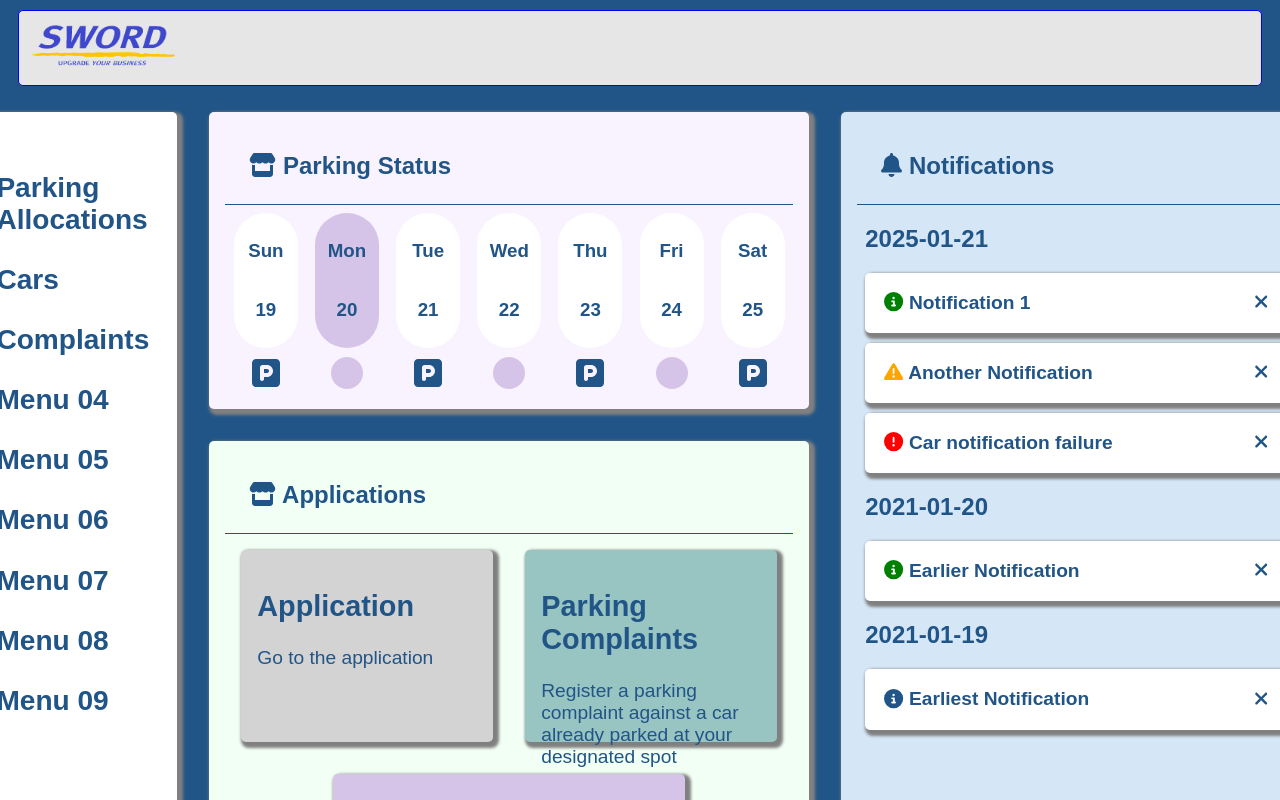
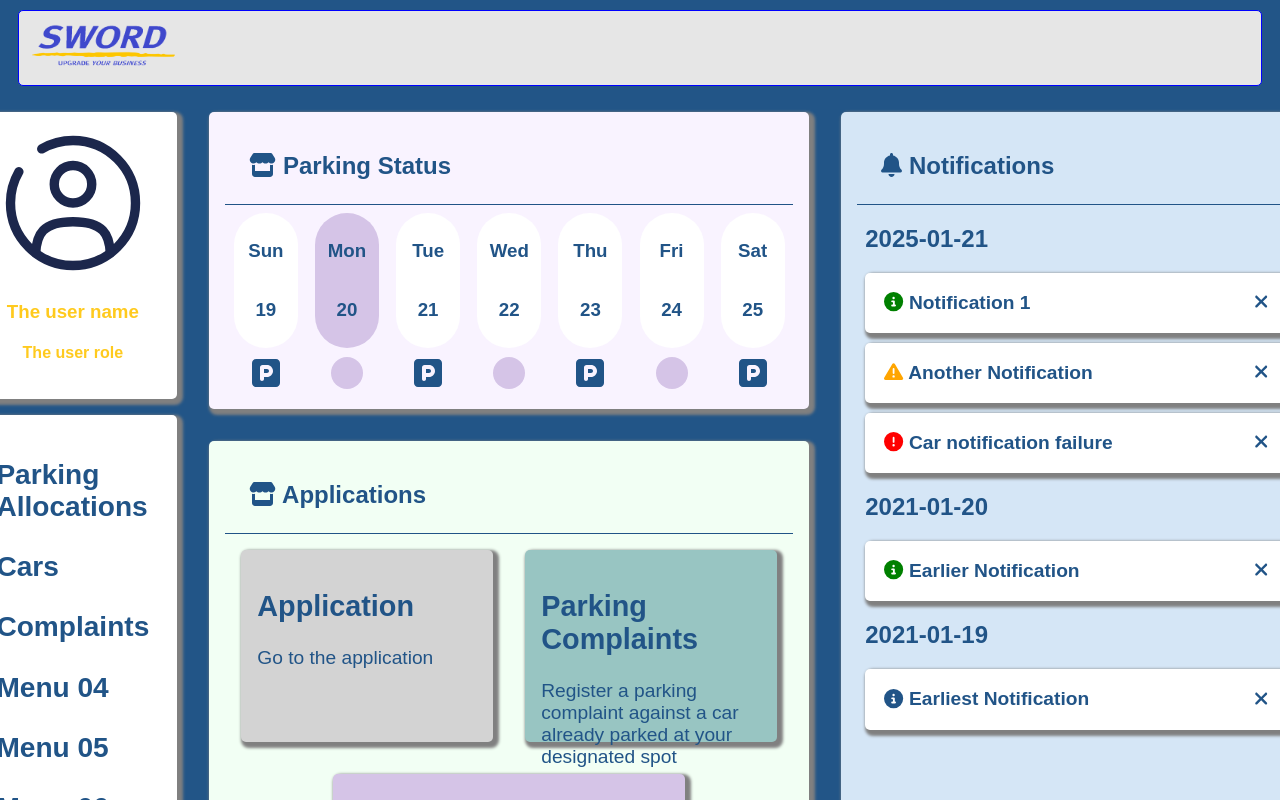
Before and after one commit to PhilipHassialis/parkingapp, a React (Vite) app in the folder parking_app/: page / in a window 1280 px wide. Shown: the top 800 px of the page. Built offline with nearby package versions, Linux system fonts and the light colour scheme.

Commit message:
add langind page user hero screen

```diff
--- a/parking_app/src/components/SideBarMenu.tsx
+++ b/parking_app/src/components/SideBarMenu.tsx
@@ -5,7 +5,7 @@ import UserHeroCard from "./UI/UserHeroCard";
 const SideBarMenu = () => {
 
     return (<div>
-        <UserHeroCard user={{name: "The user name", role: "The user role", image:""} } />
+        <UserHeroCard isLanding={false} user={{name: "The user name", role: "The user role", image:""}} />
         {mockMenuItems.map((item, index) => {
             return (<div key={index}>
                 <SideBarMenuItem title={item.menuEntry} />
--- a/parking_app/src/components/UI/UserHeroCard.tsx
+++ b/parking_app/src/components/UI/UserHeroCard.tsx
@@ -1,8 +1,8 @@
 import { User } from "./uicomponents-types";
 
-const UserHeroCard = ({ user }: { user: User }) => {
+const UserHeroCard = ({ user, isLanding }: { user: User, isLanding:boolean }) => {
     return (
-        <div className="user-hero-card">
+        <div className={`user-hero-card ${isLanding ? "landing" : ""}`}>
             <div className="user-hero-card-image">
                 {user.image ?
                     (<img src={user.image} alt={user.name} />) : (
--- a/parking_app/src/index.css
+++ b/parking_app/src/index.css
@@ -72,6 +72,11 @@ body {
     margin-bottom: 1em;
 }
 
+.user-hero-card.landing {
+    margin-top:0em;
+    margin-bottom: 0em;
+}
+
 .application-card {
     padding: 1em;
     box-shadow: 3px 3px 3px 3px gray;
@@ -135,7 +140,7 @@ body {
     display: flex;
     flex-direction: column;
     justify-content: space-between;
-    padding: 2em 1em 2em 1em;
+    padding: 1em;
     border-radius: 5px;
     box-shadow: 3px 3px 3px 3px gray;
     margin: 1em;
--- a/parking_app/src/pages/landingpage/LandingPage.tsx
+++ b/parking_app/src/pages/landingpage/LandingPage.tsx
@@ -6,13 +6,19 @@ import { mockNotifications } from "../../data/mockData";
 import NotificationList from "../../components/UI/NotificationList";
 import LandingMenu from "../../components/UI/LandingMenu";
 import LandingCalendar from "../../components/UI/LandingCalendar";
+import UserHeroCard from "../../components/UI/UserHeroCard";
 
 const LandingPage = () => {
 
 
     return (<>
         <div style={{ display: "flex", justifyContent: "center" }}>
-            <LandingMenu />
+            <div className="landing-page-left content">
+                <Panel bgColor="white">
+                <UserHeroCard user={{ name: "The user name", role: "The user role", image: "" }} isLanding={true} />
+                </Panel>
+                <LandingMenu />
+            </div>
             <div className="landing-page-central-content">
                 <Panel bgColor="#F9F3FF">
                     <PanelTitle icon={faStore} title="Parking Status" />
```
